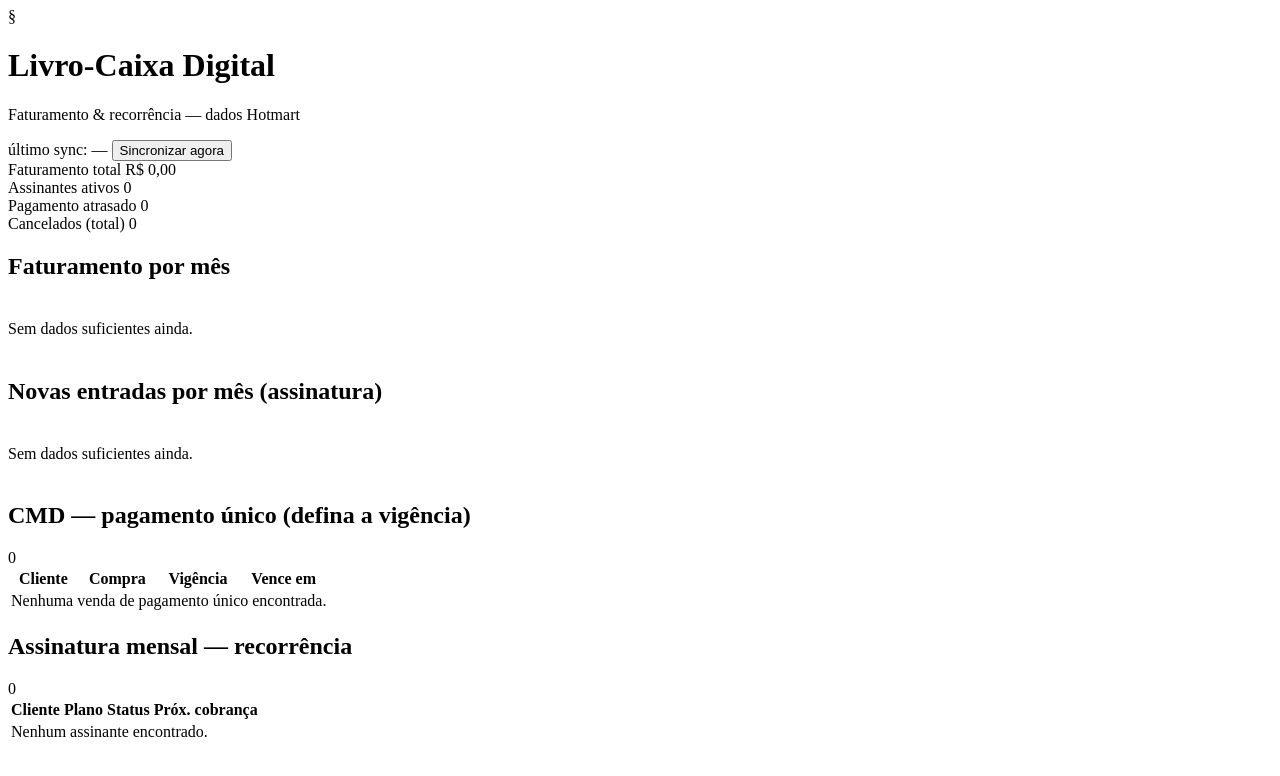
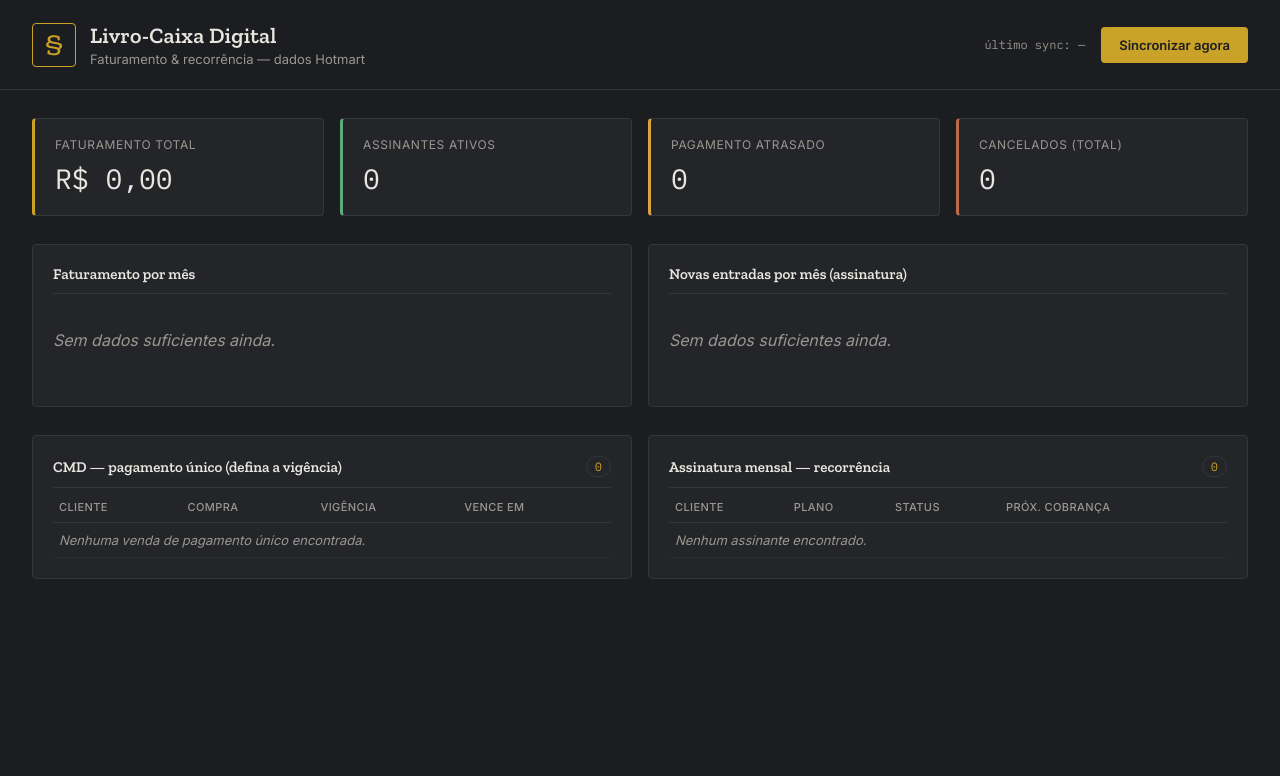
Before and after one commit to dashboardcmd/cmd-dashboard, a Flask app: page / in a window 1280 px wide. Shown: the top 776 px of the page. Run offline with Flask 3, Linux system fonts and the light colour scheme; data that the repository does not hold is empty.

Commit message:
Add CSS variables and styles for layout and components

```diff
--- a/static/style.css
+++ b/static/style.css
@@ -1,3 +1,204 @@
+:root {
+  --bg: #1B1D21;
+  --panel: #232529;
+  --panel-border: #33363c;
+  --text: #E9E6DF;
+  --text-dim: #9A9790;
+  --gold: #C9A227;
+  --green: #5CA97A;
+  --rust: #C06A4C;
+  --font-display: 'Zilla Slab', serif;
+  --font-body: 'Inter', sans-serif;
+  --font-mono: 'IBM Plex Mono', monospace;
+}
+
+* { box-sizing: border-box; }
+
+body {
+  margin: 0;
+  background: var(--bg);
+  color: var(--text);
+  font-family: var(--font-body);
+  -webkit-font-smoothing: antialiased;
+}
+
+.topbar {
+  display: flex;
+  justify-content: space-between;
+  align-items: center;
+  padding: 22px 32px;
+  border-bottom: 1px solid var(--panel-border);
+}
+
+.brand { display: flex; align-items: center; gap: 14px; }
+
+.brand-mark {
+  font-family: var(--font-display);
+  font-size: 30px;
+  color: var(--gold);
+  border: 1px solid var(--gold);
+  width: 44px; height: 44px;
+  display: flex; align-items: center; justify-content: center;
+  border-radius: 4px;
+}
+
+h1 {
+  font-family: var(--font-display);
+  font-weight: 600;
+  font-size: 22px;
+  margin: 0;
+  letter-spacing: 0.2px;
+}
+
+.subtitle {
+  margin: 2px 0 0;
+  font-size: 13px;
+  color: var(--text-dim);
+}
+
+.topbar-actions { display: flex; align-items: center; gap: 16px; }
+
+.last-sync { font-family: var(--font-mono); font-size: 12px; color: var(--text-dim); }
+
+.btn-primary {
+  background: var(--gold);
+  color: #1B1D21;
+  border: none;
+  padding: 10px 18px;
+  font-family: var(--font-body);
+  font-weight: 600;
+  font-size: 13px;
+  border-radius: 4px;
+  cursor: pointer;
+  transition: opacity 0.15s ease;
+}
+.btn-primary:hover { opacity: 0.85; }
+.btn-primary:disabled { opacity: 0.5; cursor: wait; }
+
+main { padding: 28px 32px 60px; max-width: 1280px; margin: 0 auto; }
+
+.kpi-row {
+  display: grid;
+  grid-template-columns: repeat(4, 1fr);
+  gap: 16px;
+  margin-bottom: 28px;
+}
+
+.kpi-card {
+  background: var(--panel);
+  border: 1px solid var(--panel-border);
+  border-left: 3px solid var(--gold);
+  border-radius: 4px;
+  padding: 18px 20px;
+  display: flex;
+  flex-direction: column;
+  gap: 8px;
+}
+.kpi-card.positive { border-left-color: var(--green); }
+.kpi-card.warn { border-left-color: #D9A441; }
+.kpi-card.negative { border-left-color: var(--rust); }
+
+.kpi-label {
+  font-size: 12px;
+  text-transform: uppercase;
+  letter-spacing: 0.6px;
+  color: var(--text-dim);
+}
+
+.kpi-value {
+  font-family: var(--font-mono);
+  font-size: 28px;
+  font-variant-numeric: tabular-nums;
+}
+
+.chart-row {
+  display: grid;
+  grid-template-columns: 1fr 1fr;
+  gap: 16px;
+  margin-bottom: 28px;
+}
+
+.table-row {
+  display: grid;
+  grid-template-columns: 1fr 1fr;
+  gap: 16px;
+}
+
+.panel {
+  background: var(--panel);
+  border: 1px solid var(--panel-border);
+  border-radius: 4px;
+  padding: 20px;
+}
+
+.panel h2 {
+  font-family: var(--font-display);
+  font-weight: 600;
+  font-size: 15px;
+  margin: 0 0 14px;
+  padding-bottom: 10px;
+  border-bottom: 1px solid var(--panel-border);
+}
+
+.panel-header {
+  display: flex;
+  align-items: center;
+  justify-content: space-between;
+  border-bottom: 1px solid var(--panel-border);
+  margin-bottom: 4px;
+  padding-bottom: 10px;
+}
+.panel-header h2 { border: none; margin: 0; padding: 0; }
+
+.count-pill {
+  font-family: var(--font-mono);
+  font-size: 12px;
+  color: var(--gold);
+  border: 1px solid var(--panel-border);
+  padding: 2px 8px;
+  border-radius: 12px;
+}
+
+table.ledger {
+  width: 100%;
+  border-collapse: collapse;
+  font-size: 13px;
+}
+
+table.ledger th {
+  text-align: left;
+  color: var(--text-dim);
+  font-weight: 500;
+  font-size: 11px;
+  text-transform: uppercase;
+  letter-spacing: 0.4px;
+  padding: 8px 6px;
+  border-bottom: 1px solid var(--panel-border);
+}
+
+table.ledger td {
+  padding: 9px 6px;
+  border-bottom: 1px solid #2b2d32;
+  font-variant-numeric: tabular-nums;
+}
+
+table.ledger tbody tr:hover { background: rgba(255,255,255,0.02); }
+
+.status-tag {
+  font-family: var(--font-mono);
+  font-size: 11px;
+  padding: 2px 7px;
+  border-radius: 3px;
+  text-transform: uppercase;
+}
+.status-ACTIVE { background: rgba(92,169,122,0.15); color: var(--green); }
+.status-OVERDUE { background: rgba(217,164,65,0.15); color: #D9A441; }
+.status-CANCELLED_BY_CUSTOMER,
+.status-CANCELLED_BY_ADMIN,
+.status-CANCELLED_BY_SELLER { background: rgba(192,106,76,0.15); color: var(--rust); }
+
+.empty { color: var(--text-dim); font-style: italic; }
+
 /* Campo de seleção de vigência (pagamento único) */
 .term-select {
   background: #1B1D21;
@@ -12,3 +213,8 @@
 .status-vig-em_dia { background: rgba(92,169,122,0.15); color: var(--green); }
 .status-vig-vencendo { background: rgba(217,164,65,0.15); color: #D9A441; }
 .status-vig-vencido { background: rgba(192,106,76,0.15); color: var(--rust); }
+
+@media (max-width: 900px) {
+  .kpi-row { grid-template-columns: 1fr 1fr; }
+  .chart-row, .table-row { grid-template-columns: 1fr; }
+}
```
